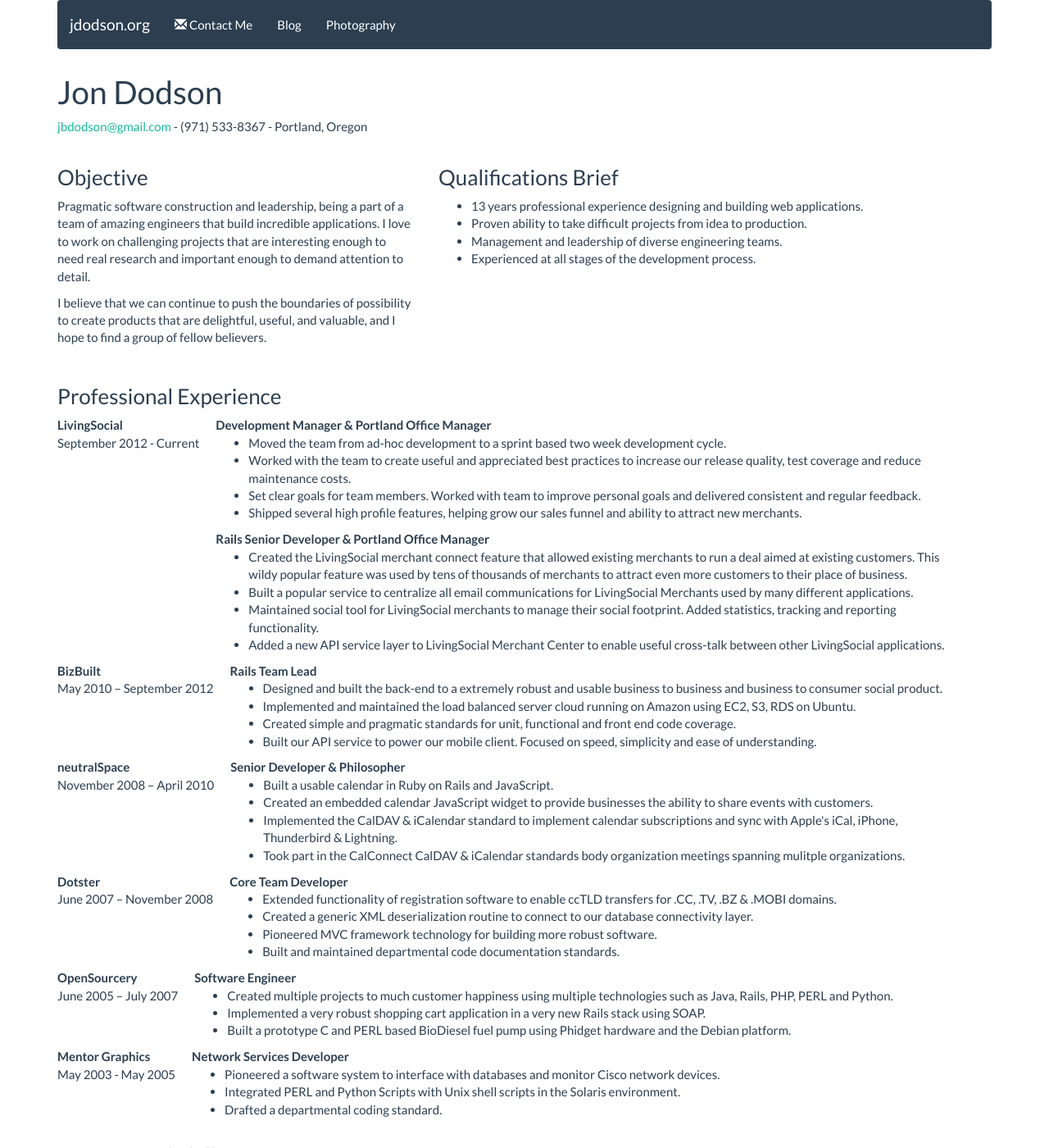
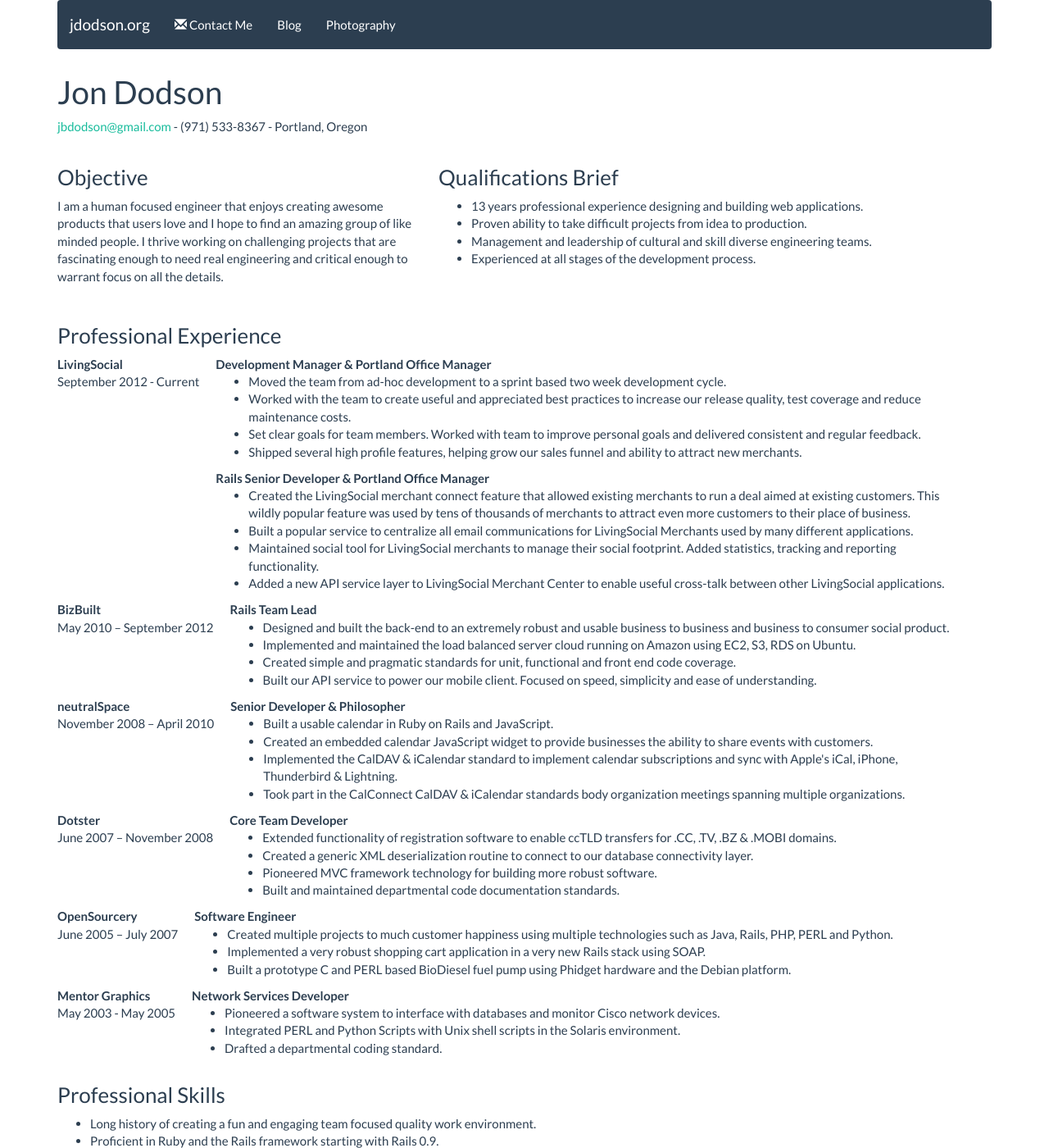
Before and after one commit to jdodson/oldjdodsonorg, a Jekyll site: the page built from resume.html, in a window 1280 px wide and 1400 px high. Shown: the whole window at 82% size. Built offline with Jekyll 4.4.1, drawn with Linux system fonts in a browser that asks for light colours; Markdown is read by kramdown in place of the engine named in the settings; some of the changed text lies outside the part shown.

Commit message:
First draft of resume is complete.

```diff
--- a/resume.html
+++ b/resume.html
@@ -12,11 +12,9 @@ description: Partner to Francesca and soon to be father.  I am a software engine
   <div class="media-left objective">
     <h3>Objective</h3>
     <p>
-      Pragmatic software construction and leadership, being a part of a team of amazing engineers that build incredible applications. I love to work on challenging projects that are interesting enough to need real research and important enough to demand attention to detail.
+      I am a human focused engineer that enjoys creating awesome products that users love and I hope to find an amazing group of like minded people.  I thrive working on challenging projects that are fascinating enough to need real engineering and critical enough to warrant focus on all the details.
     </p>
-    <p>
-      I believe that we can continue to push the boundaries of possibility to create products that are delightful, useful, and valuable, and I hope to find a group of fellow believers.
-    </p>
+
   </div>
 
   <div class="media-right qualifications">
@@ -25,7 +23,7 @@ description: Partner to Francesca and soon to be father.  I am a software engine
       <ul>
         <li>13 years professional experience designing and building web applications.</li>
         <li>Proven ability to take difficult projects from idea to production.</li>
-        <li>Management and leadership of diverse engineering teams.</li>
+        <li>Management and leadership of cultural and skill diverse engineering teams.</li>
         <li>Experienced at all stages of the development process.</li>
       </ul>
     </p>
@@ -52,7 +50,7 @@ description: Partner to Francesca and soon to be father.  I am a software engine
 
       <strong>Rails Senior Developer & Portland Office Manager</strong>
       <ul>
-        <li>Created the LivingSocial merchant connect feature that allowed existing merchants to run a deal aimed at existing customers.  This wildy popular feature was used by tens of thousands of merchants to attract even more customers to their place of business.</li>
+        <li>Created the LivingSocial merchant connect feature that allowed existing merchants to run a deal aimed at existing customers.  This wildly popular feature was used by tens of thousands of merchants to attract even more customers to their place of business.</li>
         <li>Built a popular service to centralize all email communications for LivingSocial Merchants used by many different applications.</li>
         <li>Maintained social tool for LivingSocial merchants to manage their social footprint.  Added statistics, tracking and reporting functionality.</li>
         <li>Added a new API service layer to LivingSocial Merchant Center to enable useful cross-talk between other LivingSocial applications.</li>
@@ -71,7 +69,7 @@ description: Partner to Francesca and soon to be father.  I am a software engine
     <div class="media-right list">
       <strong>Rails Team Lead</strong>
       <ul>
-        <li>Designed and built the back-end to a extremely robust and usable business to business and business to consumer social product.</li>
+        <li>Designed and built the back-end to an extremely robust and usable business to business and business to consumer social product.</li>
         <li>Implemented and maintained the load balanced server cloud running on Amazon using EC2, S3, RDS on Ubuntu.</li>
         <li>Created simple and pragmatic standards for unit, functional and front end code coverage.</li>
         <li>Built our API service to power our mobile client.  Focused on speed, simplicity and ease of understanding.</li>
@@ -93,7 +91,7 @@ description: Partner to Francesca and soon to be father.  I am a software engine
         <li>Built a usable calendar in Ruby on Rails and JavaScript.</li>
         <li>Created an embedded calendar JavaScript widget to provide businesses the ability to share events with customers.</li>
         <li>Implemented the CalDAV & iCalendar standard to implement calendar subscriptions and sync with Apple's iCal, iPhone, Thunderbird & Lightning.</li>
-        <li>Took part in the CalConnect CalDAV & iCalendar standards body organization meetings spanning mulitple organizations.</li>
+        <li>Took part in the CalConnect CalDAV & iCalendar standards body organization meetings spanning multiple organizations.</li>
       </ul>
     </div>
   </div>
@@ -156,9 +154,12 @@ description: Partner to Francesca and soon to be father.  I am a software engine
 
 <h3>Professional Skills</h3>
 <ul>
-<li></li>
-<li></li>
-<li></li>
+  <li>Long history of creating a fun and engaging team focused quality work environment.</li>
+  <li>Proficient in Ruby and the Rails framework starting with Rails 0.9.</li>
+  <li>Deep love and use of HTML, CSS and responsive web technologies.</li>
+  <li>Long history of support and everyday use of Unix backed desktop and server operating systems such as Linux and MacOS.</li>
+  <li>Extreme devotion and use of GIT in every software project I touch.</li>
+  <li>Respect and use of Java and it's amazing assortment of libraries.</li>
 </ul>
 
 <h3>Education</h3>
```
